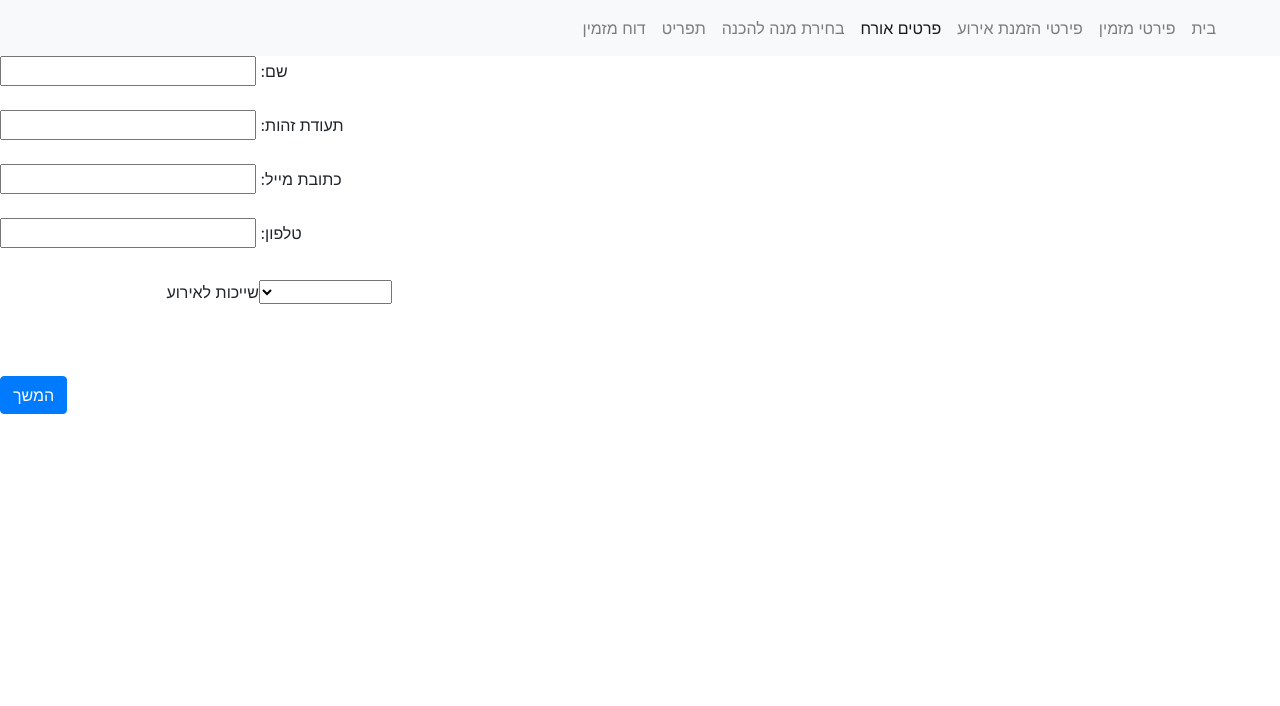
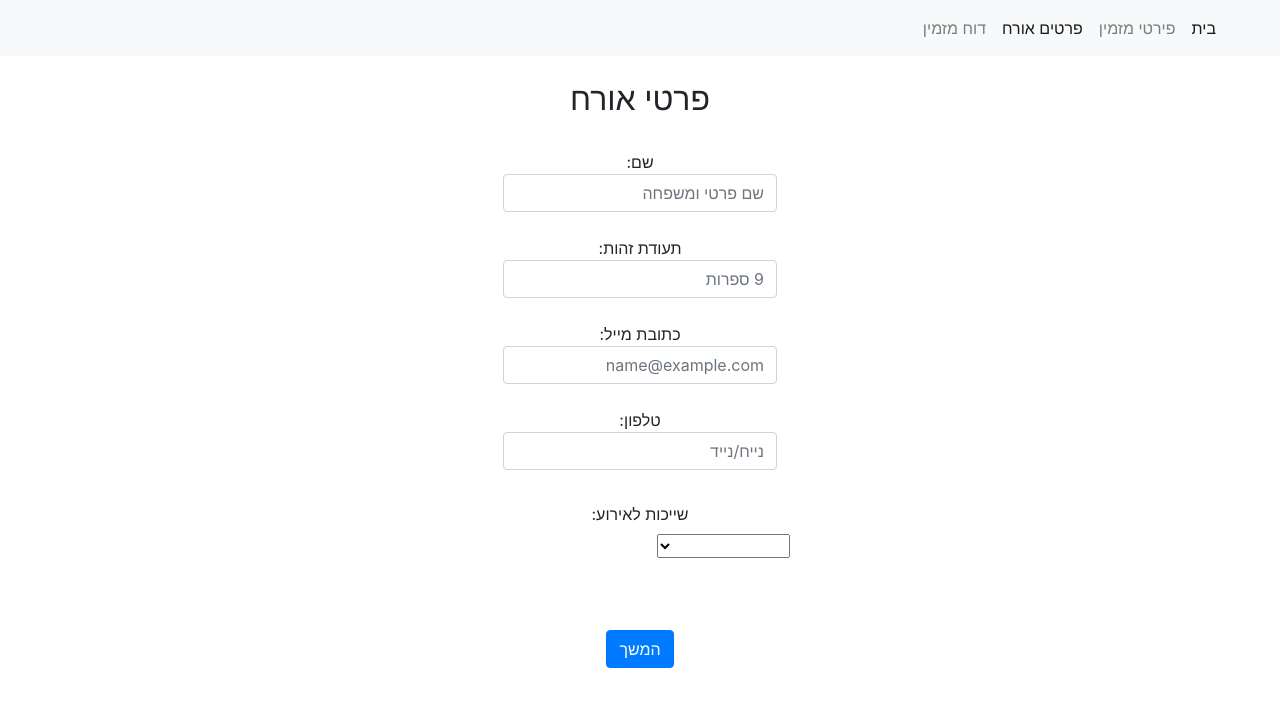
Before and after one commit to YiskaGoren/project1.2.1, an Angular app: page /person in a window 1280 px wide. Shown: the top 706 px of the page. Built offline with nearby package versions, Linux system fonts and the light colour scheme; data requests are answered from the project's data file.

Commit message:
visual-guest-viewMana

```diff
--- a/src/app/app.module.ts
+++ b/src/app/app.module.ts
@@ -22,7 +22,7 @@ import { ReportInviterComponent } from './report-inviter/report-inviter.componen
 
 
 const appRoutes: Routes=[
-  {path:'open',component:OpenComponent},
+  {path:'',component:OpenComponent},
   {path:'person' , component:PersonComponent},
   {path:'inveiter' , component:InveiterComponent},
   {path:'events' , component:EventsComponent},
--- a/src/app/events/events.component.ts
+++ b/src/app/events/events.component.ts
@@ -19,6 +19,7 @@ export class EventsComponent implements OnInit {
   ngOnInit() {
     this.newEvents.IdInviter = this.partyService.currentInviterId;
     this.newInviter.name =this.partyService.currentInviterName;
+    //this.newEvents.DateEvent.
   }
 
   private AddEvent(){
--- a/src/app/inveiter/inveiter.component.html
+++ b/src/app/inveiter/inveiter.component.html
@@ -40,7 +40,8 @@
     <p dir="rtl" class="form-group">
     <label>
      כתובת מייל:
-      <input  type="text" required [(ngModel)]="newInviter.mailAddress" name="mailAddress" class="form-control" placeholder="name@example.com"
+      <input  type="text" required [(ngModel)]="newInviter.mailAddress" name="mailAddress" class="form-control"
+      placeholder="name@example.com"
       #userMail="ngModel"
        required
 
@@ -54,7 +55,8 @@
     <p dir="rtl" class="form-group">
     <label>
       טלפון:
-    <input  type="text" required [(ngModel)]="newInviter.phone" name="phone" class="form-control" placeholder="נייח/נייד"/>
+    <input  type="text" required [(ngModel)]="newInviter.phone" name="phone" class="form-control"
+    placeholder="נייח/נייד"/>
     </label>
     <br/>
     <br/>
--- a/src/app/model/events.ts
+++ b/src/app/model/events.ts
@@ -41,6 +41,7 @@ export class Events{
     }
 
     private dateEvent: Date;
+
     public get DateEvent() : Date {
         return this.dateEvent;
     }
--- a/src/app/navbar/navbar.component.html
+++ b/src/app/navbar/navbar.component.html
@@ -6,23 +6,23 @@
   <div class="collapse navbar-collapse" id="navbarNav">
     <ul class="navbar-nav">
       <li class="nav-item">
-        <a class="nav-link" routerLink="/open" routerLinkActive="active">בית </a>
+        <a class="nav-link" routerLink="/" routerLinkActive="active">בית </a>
       </li>
       <li class="nav-item">
         <a class="nav-link" routerLink="/inveiter" routerLinkActive="active">פירטי מזמין</a>
       </li>
-      <li class="nav-item">
+      <!-- <li class="nav-item">
         <a class="nav-link"  routerLinkActive="active">פירטי הזמנת אירוע</a>
-      </li>
+      </li> -->
       <li class="nav-item">
         <a class="nav-link" routerLink="/person" routerLinkActive="active">פרטים אורח</a>
       </li>
-      <li class="nav-item">
+      <!-- <li class="nav-item">
         <a class="nav-link" routerLink="/viewguest" routerLinkActive="active">בחירת מנה להכנה</a>
-      </li>
-      <li class="nav-item">
+      </li> -->
+      <!-- <li class="nav-item">
           <a class="nav-link" routerLink="/menu" routerLinkActive="active">תפריט</a>
-        </li>
+        </li> -->
       <li class="nav-item">
         <a class="nav-link"  routerLink="/reportinviter" routerLinkActive="active">דוח מזמין</a>
       </li>
--- a/src/app/person/person.component.html
+++ b/src/app/person/person.component.html
@@ -1,39 +1,73 @@
+<div class="contaner mt-4" style="text-align:center">
+    <h2 style="direction: rtl">פרטי אורח</h2>
+    <br/>
+<p dir="rtl" class="form-group">
+<label>
+ שם:
+  <input type="text" [(ngModel)]="newGuest.name" name="name" class="form-control"
+  #userName="ngModel"
+  minlength="2" required
+  placeholder="שם פרטי ומשפחה"
+  />
+
+</label>
+</p >
+<div *ngIf="userName.errors?.required && userName.touched" class="alert alert-danger">
+    שם חובה
+    </div>
+    <div *ngIf="userName.errors?.minlength && userName.touched" class="alert alert-danger">
+        נא הכנס שם תקין
+       </div>
+<p dir="rtl"  class="form-group">
+    <label>
+    תעודת זהות:
+      <input type="text" [(ngModel)]="newGuest.peopleId" name="peopleId" class="form-control"
+      #usertz="ngModel"
+      minlength="9" required
+      placeholder="9 ספרות"
+      />
+    </label>
+    </p >
+    <div *ngIf="usertz.errors?.required && usertz.touched" class="alert alert-danger">
+        ת.ז. חובה
+      </div>
+      <div *ngIf="usertz.errors?.minlength && usertz.touched" class="alert alert-danger">
+       הכנס ערך תקין
+      </div>
 
 <p dir="rtl">
 <label>
- שם:
-  <input type="text" [(ngModel)]="newGuest.name" name="name"/>
+ כתובת מייל:
+  <input type="text" [(ngModel)]="newGuest.mailAddress" name="mailAdress" class="form-control"
+  #userMail="ngModel"
+  required
+  placeholder="name@example.com"
+  />
 </label>
 </p >
-<p dir="rtl">
-    <label>
-    תעודת זהות:
-      <input type="text" [(ngModel)]="newGuest.peopleId" name="peopleId"/>
-    </label>
-    </p >
-<p dir="rtl">
-<label>
- כתובת מייל:
-  <input type="text" [(ngModel)]="newGuest.mailAddress" name="mailAdress"/>
-</label>
-</p >
-<p dir="rtl">
+<div *ngIf="userMail.errors?.required && userMail.touched" class="alert alert-danger">
+    מייל חובה
+  </div>
+<p dir="rtl"  class="form-group">
 <label>
   טלפון:
-<input  type="text" [(ngModel)]="newGuest.phone" name="phone"/>
+<input  type="text" [(ngModel)]="newGuest.phone" name="phone" class="form-control"
+placeholder="נייח/נייד"/>
 </label>
 <br/>
 <br/>
 
-
+<label dir="rtl"  id="sl" >שייכות לאירוע:</label>
+<br/>
 <select [(ngModel)]="newPartyType.Id">
   <option *ngFor="let party of partyType" value="{{party.id}}">{{party.name}}</option>
 </select>
 
 
-<label id="sl" >שייכות לאירוע</label>
+
 
 <label id="success" style="visibility:hidden ">הנתונים נקלטו בהצלחה!!</label>
 </p>
 <br/><br/>
 <button class="btn btn-primary" type="button" (click)="AddGuest()"  >המשך</button>
+</div>
--- a/src/app/viewguest/viewguest.component.html
+++ b/src/app/viewguest/viewguest.component.html
@@ -1,4 +1,5 @@
-<h1> אורח יקר בחר מנה אותה תרצה </h1>
+<form class="contaner mt-4" style="text-align:center" novalidate #a="ngForm" >
+<h2> אורח יקר בחר מנה אותה תרצה </h2>
 
 <!-- <select *ngFor="let mana of manot" >
 
@@ -18,8 +19,9 @@
 <label>1 = מנה קטנה</label><br>
 <label>2 = מנה בינונית</label><br>
 <label>3 = מנה גדולה</label><br>
+<br/><br/><br/>
 <button class="btn btn-primary" type="button" (click)="AddGuestMake()"  >המשך</button>
-
+</form>
 
 
 <!-- <form class="was-validated">
--- a/src/db/db.json
+++ b/src/db/db.json
@@ -444,6 +444,20 @@
       "idGuest": 59,
       "idParty": "22",
       "id": 90
+    },
+    {
+      "idGuest": 60,
+      "id": 91
+    },
+    {
+      "idGuest": 61,
+      "idParty": "18",
+      "id": 92
+    },
+    {
+      "idGuest": 62,
+      "idParty": "21",
+      "id": 93
     }
   ],
   "partys": [
@@ -907,6 +921,23 @@
     },
     {
       "id": 59
+    },
+    {
+      "id": 60
+    },
+    {
+      "name": "c",
+      "phone": "e",
+      "mailAddress": "d",
+      "tz": "fa",
+      "id": 61
+    },
+    {
+      "name": "uoo",
+      "phone": "126",
+      "mailAddress": "oio",
+      "tz": "1999599+95",
+      "id": 62
     }
   ],
   "guest": [
@@ -1125,6 +1156,26 @@
     {
       "idPeapleTable": 59,
       "id": 54
+    },
+    {
+      "idPeapleTable": 60,
+      "id": 55
+    },
+    {
+      "idPeapleTable": 61,
+      "id": 56
+    },
+    {
+      "idPeapleTable": 53,
+      "id": 57
+    },
+    {
+      "idPeapleTable": 62,
+      "id": 58
+    },
+    {
+      "idPeapleTable": 53,
+      "id": 59
     }
   ],
   "inviter": [
```
